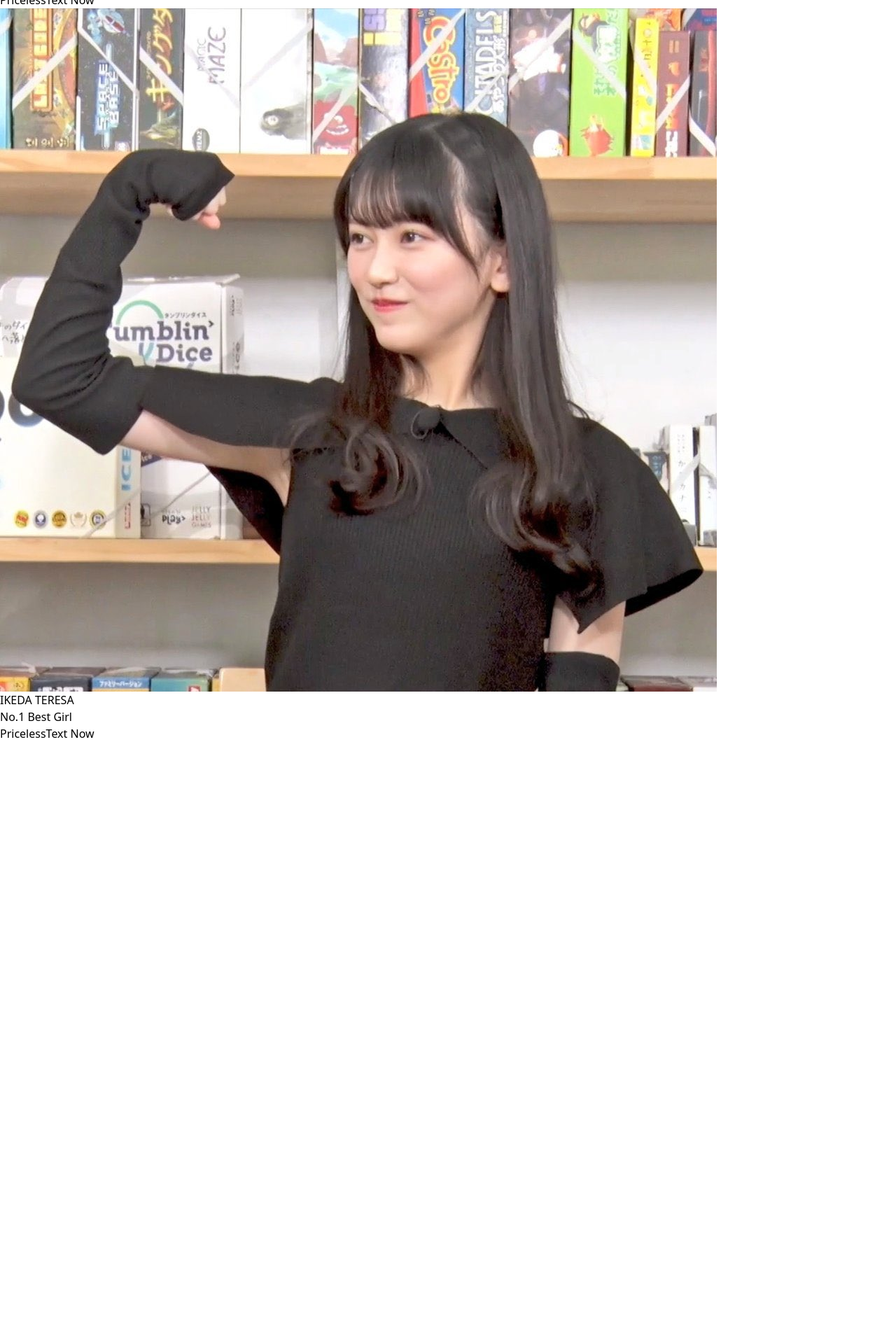
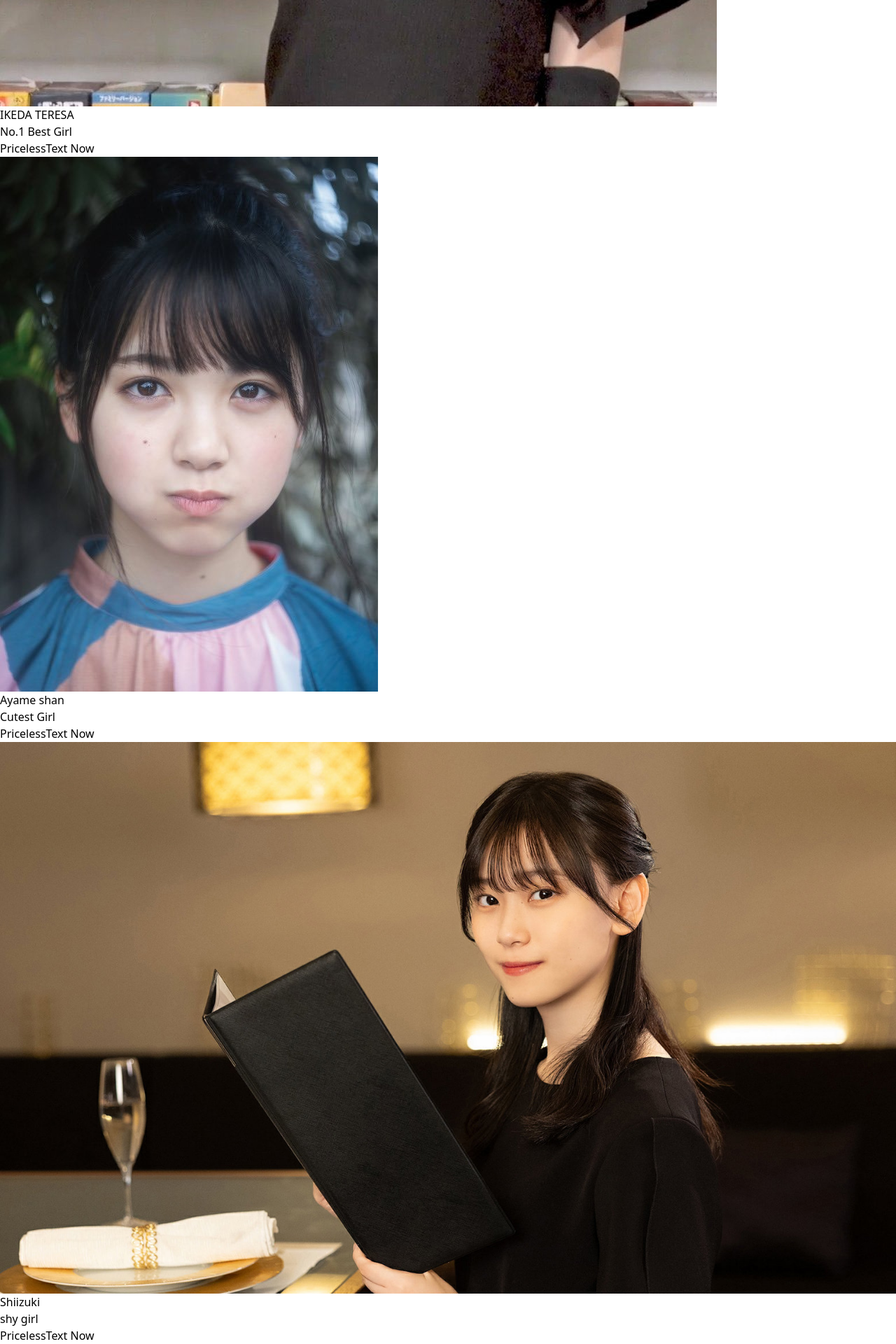
Before and after one commit to mrifdnp/React, a React (Vite) app: page /products in a window 1280 px wide. Shown: the part 824-2744 px from the top of the page at 70% size. Before the commit the page ends 1884 px from the top, so only its background shows below. Built offline with nearby package versions, Linux system fonts and the light colour scheme.

Commit message:
Rendering List

```diff
--- a/src/Components/Fragments/Card.jsx
+++ b/src/Components/Fragments/Card.jsx
@@ -5,7 +5,7 @@ const CardProduct = (props) => {
 
     const {children} = props
     return (
-        <div className=" mx-2 w-full max-w-sm bg-gray-800 border border-gray-700 rounded-lg shadow ">
+        <div className=" mx-2 w-full max-w-sm bg-gray-800 border border-gray-700 rounded-lg shadow flex flex-col justify-between ">
 
      {children}
 
@@ -19,9 +19,9 @@ const Body = (props) => {
     const {children, title} = props
 
     return(
-        <div className="px-5 pb-5">
+        <div className="px-5 pb-5 h-full">
         <a href="#">
-            <h5 className="text-xls font-semibold tracking-tight text-white">{title}</h5>
+            <h5 className="text-xl font-semibold tracking-tight text-white ">{title}</h5>
             <p className="text-s text-white">{children}</p>
         </a>
     </div>
--- a/src/Pages/products.jsx
+++ b/src/Pages/products.jsx
@@ -1,33 +1,52 @@
+/* eslint-disable react/jsx-key */
 
 import CardProduct from "../Components/Fragments/Card"
+
+
+const oshi = [
+    {
+        id:1,
+        image : "/teresa.jpg",
+        title : "IKEDA TERESA",
+        description : "No.1 Best Girl",
+        price : "Priceless"
+    },
+    {
+        id:2,
+        image : "/ayame.jpg",
+        title : "Ayame shan",
+        description : "Cutest Girl",
+        price : "Priceless"
+    },
+    {
+        id:3,
+        image : "/shizuki.jpeg",
+        title : "Shiizuki",
+        description : "shy girl",
+        price : "Priceless"
+    }
+]
 
 const ProductPage = () => {
     return (
         <div className="flex justify-center py-5">
- <CardProduct>
-<CardProduct.Header image="/ayame.jpg"/>
-
- <CardProduct.Body title="AYAME SHANNN">
-    Cutest Girl EVER
- </CardProduct.Body>
-
- <CardProduct.Footer price="Priceless"/>
-
- </CardProduct>
 
 
+ {oshi.map((oshi)=>(
+
  <CardProduct>
-<CardProduct.Header image="/teresa.jpg"/>
+ <CardProduct.Header image={oshi.image}/>
 
- <CardProduct.Body title="IKEDA TERESA">
-    No.1 Best Girl
- </CardProduct.Body>
+  <CardProduct.Body title={oshi.title}>
+     {oshi.description}
+  </CardProduct.Body>
 
- <CardProduct.Footer price="Priceless"/>
+  <CardProduct.Footer price={oshi.price}/>
 
- </CardProduct>
+  </CardProduct>
+ ))}
         </div>
-    )
-}
+    );
+};
 
 export default ProductPage
```
Also changed, not shown: public/shizuki.jpeg (added).
